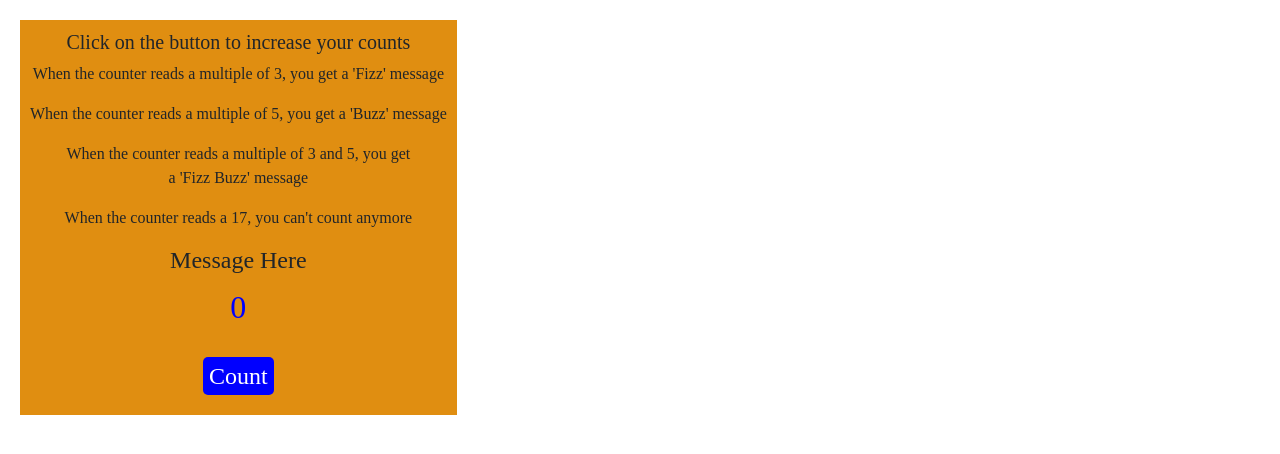
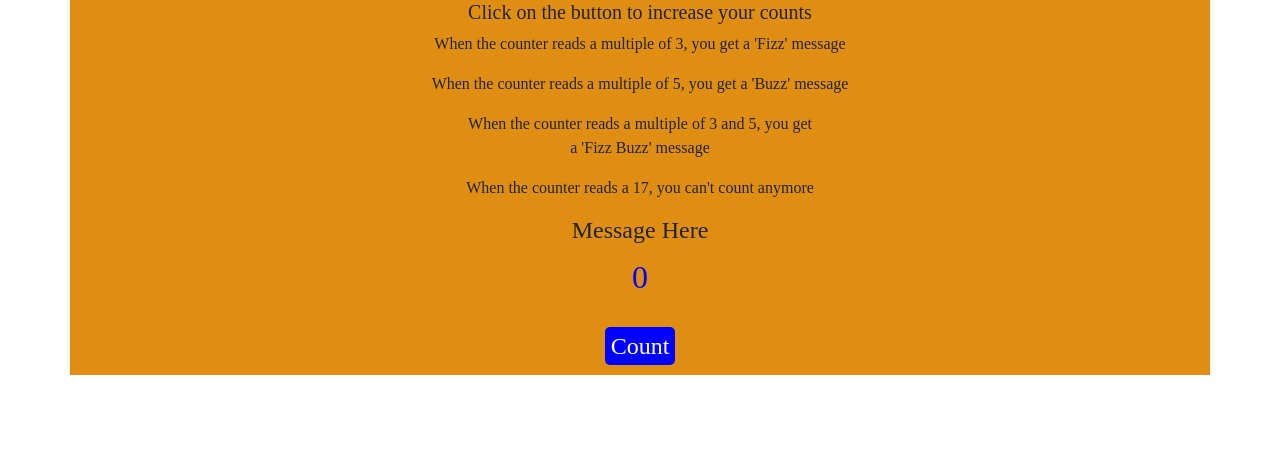
Before and after one commit to Tdebrah/Devictor-Counts, a plain HTML site: page index.html in a window 1280 px wide. Drawn offline with nearby package versions, Linux system fonts and the light colour scheme.

Commit message:
did some edit

```diff
--- a/Counter.js
+++ b/Counter.js
@@ -22,7 +22,7 @@ document.body.onload = function () {
             desscriptions.innerHTML = "Oops! You've reached your count limit"
             desscriptions.style.color = "red";
             desscriptions.style.fontSize = '2rem';
-
+            counterButton.disabled= true;
         }
         else {
             message.style.color= 'blue';
--- a/index.html
+++ b/index.html
@@ -14,9 +14,9 @@
             font-family: Times New Roman;
             background-color: rgb(224, 142, 17);
             text-align: center;
-            width: fit-content;
+            /* width: fit-content;
             margin: 20px;
-            padding: 10px;
+            padding: 10px; */
 
         }
 
```
